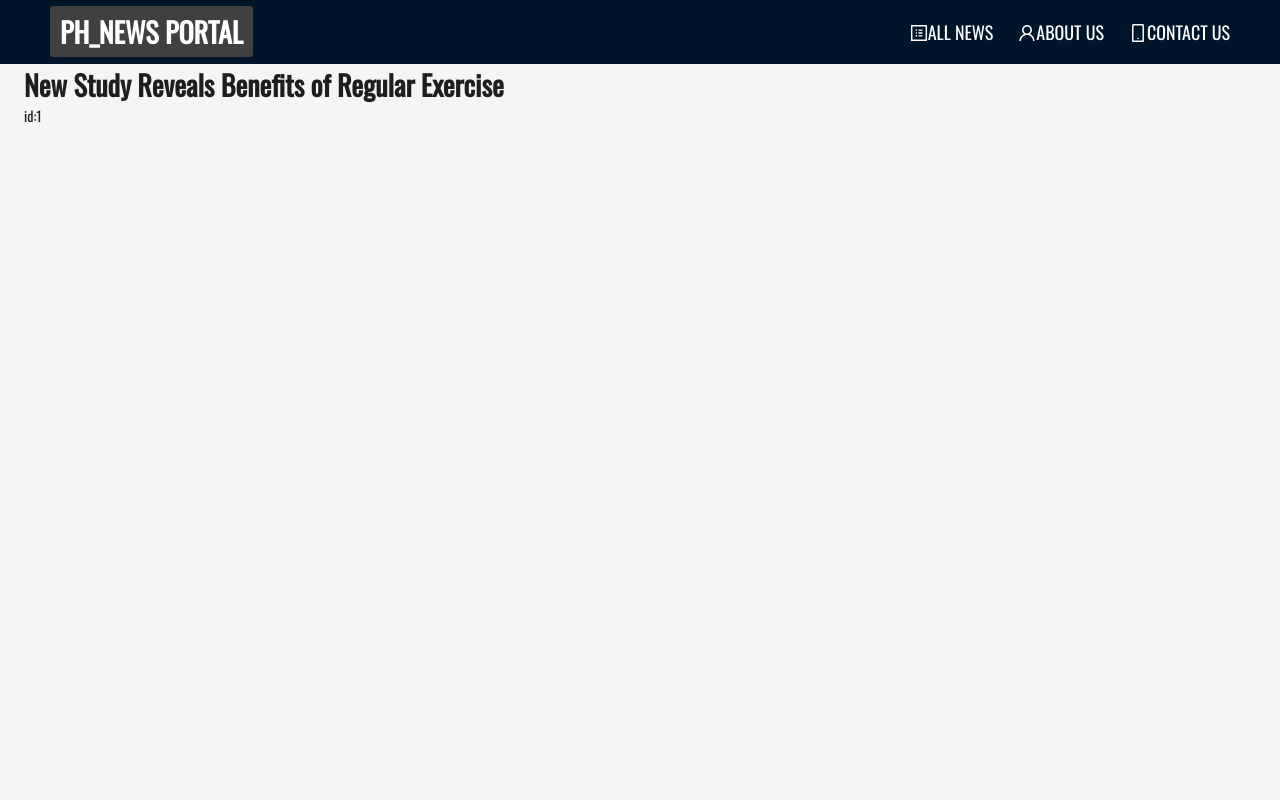
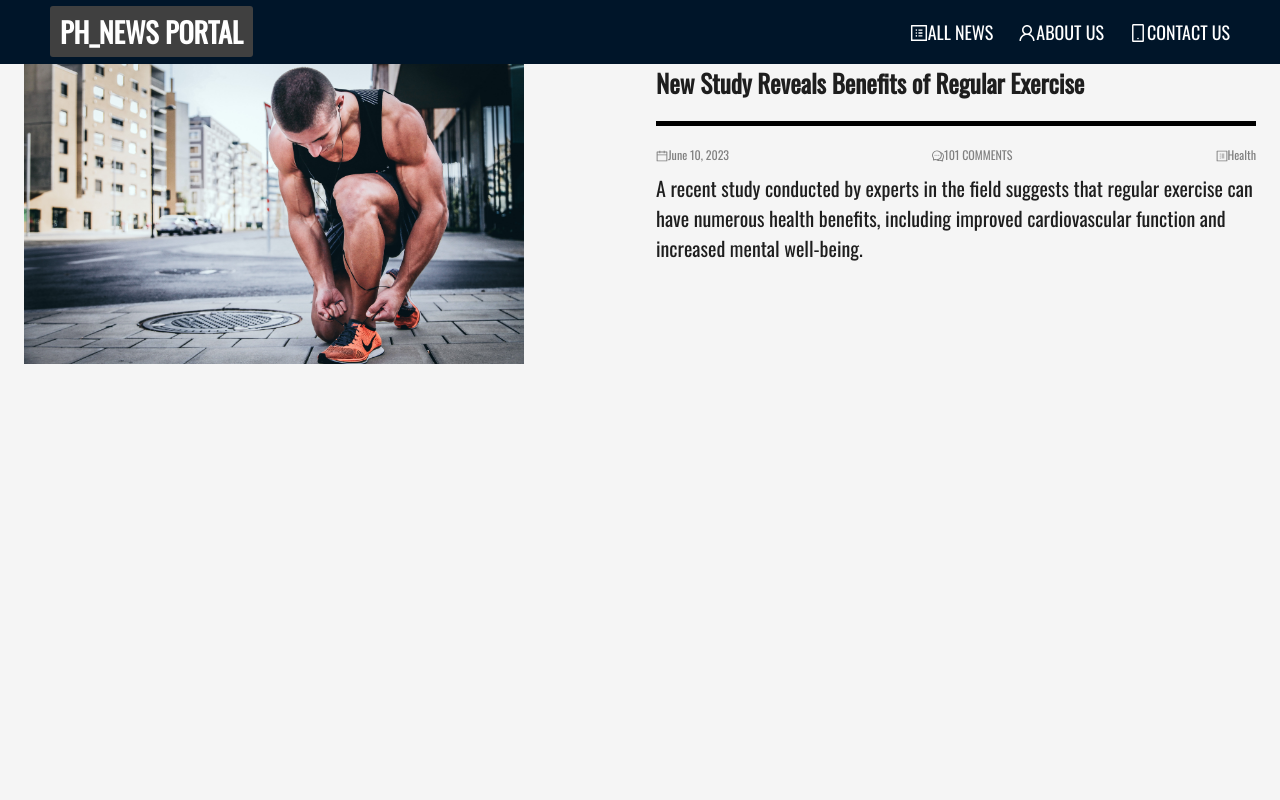
Before and after one commit to Arman-Kabir/news-portal-nextJs, a Next.js app: page /news/1 in a window 1280 px wide. Shown: the top 800 px of the page. Built offline with nearby package versions, Linux system fonts and the light colour scheme; data requests are answered from the project's data file.

Commit message:
newsDetsil page done

```diff
--- a/src/pages/news/[newsId].js
+++ b/src/pages/news/[newsId].js
@@ -1,10 +1,57 @@
 import RootLayout from "@/components/Layouts/RootLayout";
+import { Col, Row } from "antd";
+import Image from "next/image";
+import { ArrowRightOutlined, CalendarOutlined, CommentOutlined, ProfileOutlined } from '@ant-design/icons';
 
 function NewsDetailPage({ news }) {
     return (
         <div>
-            <h1>{news?.title}</h1>
-            <p>id:{news?.id}</p>
+            {/* <h1>{news?.title}</h1>
+            <p>id:{news?.id}</p> */}
+
+            <Row
+                gutter={{
+                    xs: 8,
+                    sm: 16,
+                    md: 24,
+                    lg: 32,
+                }}
+            >
+                <Col className="gutter-row" span={12}>
+                    <div>
+                        <Image
+                            src={news?.image_url}
+                            width={500}
+                            height={300}
+                            responsive
+                            alt='news image'
+                        />
+                    </div>
+                </Col>
+                <Col className="gutter-row" span={12}>
+                    <div>
+                        <h1 style={{fontSize:"25px"}}> {news?.title}</h1>
+                        <div className='line' style={{ height: "5px", margin: "20px 0", background: "#000", width: "100%" }}>
+                        </div>
+                        <p style={{ display: "flex", justifyContent: "space-between", width: "100%", color: "gray", margin: "10px 0px", fontSize: "12px" }}>
+                            <span>
+                                <CalendarOutlined />{news?.release_date}
+                            </span>
+                            <span>
+                                <CommentOutlined />{news?.comment_count} COMMENTS
+                            </span>
+                            <span>
+                                <ProfileOutlined />{news?.category}
+                            </span>
+                        </p>
+                        <p style={{ fontSize: "20px" }}>
+                            {
+                                news?.description
+                            }
+                        </p>
+                    </div>
+                </Col>
+            </Row>
         </div>
     )
 }
@@ -28,7 +75,7 @@ export const getStaticPaths = async () => {
 };
 
 export const getStaticProps = async (context) => {
-    const {params} = context;
+    const { params } = context;
 
     // const res = await fetch("http://localhost:5000/news/1");
     const res = await fetch(`http://localhost:5000/news/${params.newsId}`);
```
